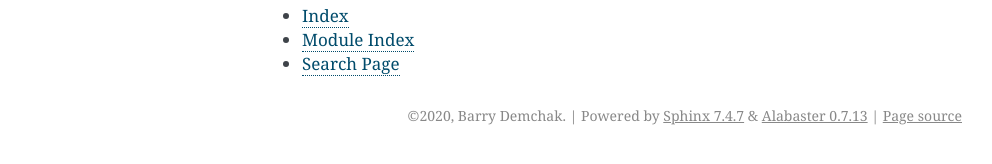
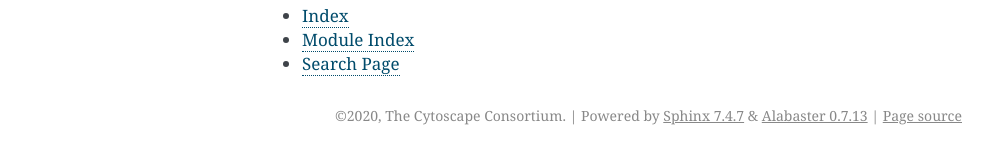
Before and after one commit to cytoscape/py4cytoscape, a Sphinx documentation site: the page built from doc/index.rst, in a window 1280 px wide. Shown: the part 567-731 px from the top of the page, without its empty margins (148-1140 px from the left). Built offline with Sphinx 7.4.7, drawn with Linux system fonts in a browser that asks for light colours.

Commit message:
Update conf.py

```diff
--- a/doc/conf.py
+++ b/doc/conf.py
@@ -21,7 +21,7 @@ sys.path.insert(0, os.path.abspath('./..'))
 # -- Project information -----------------------------------------------------
 
 project = 'PyCy3'
-copyright = '2020, Barry Demchak'
+copyright = '2020, The Cytoscape Consortium'
 author = 'Barry Demchak'
 
 # The short X.Y version
```
